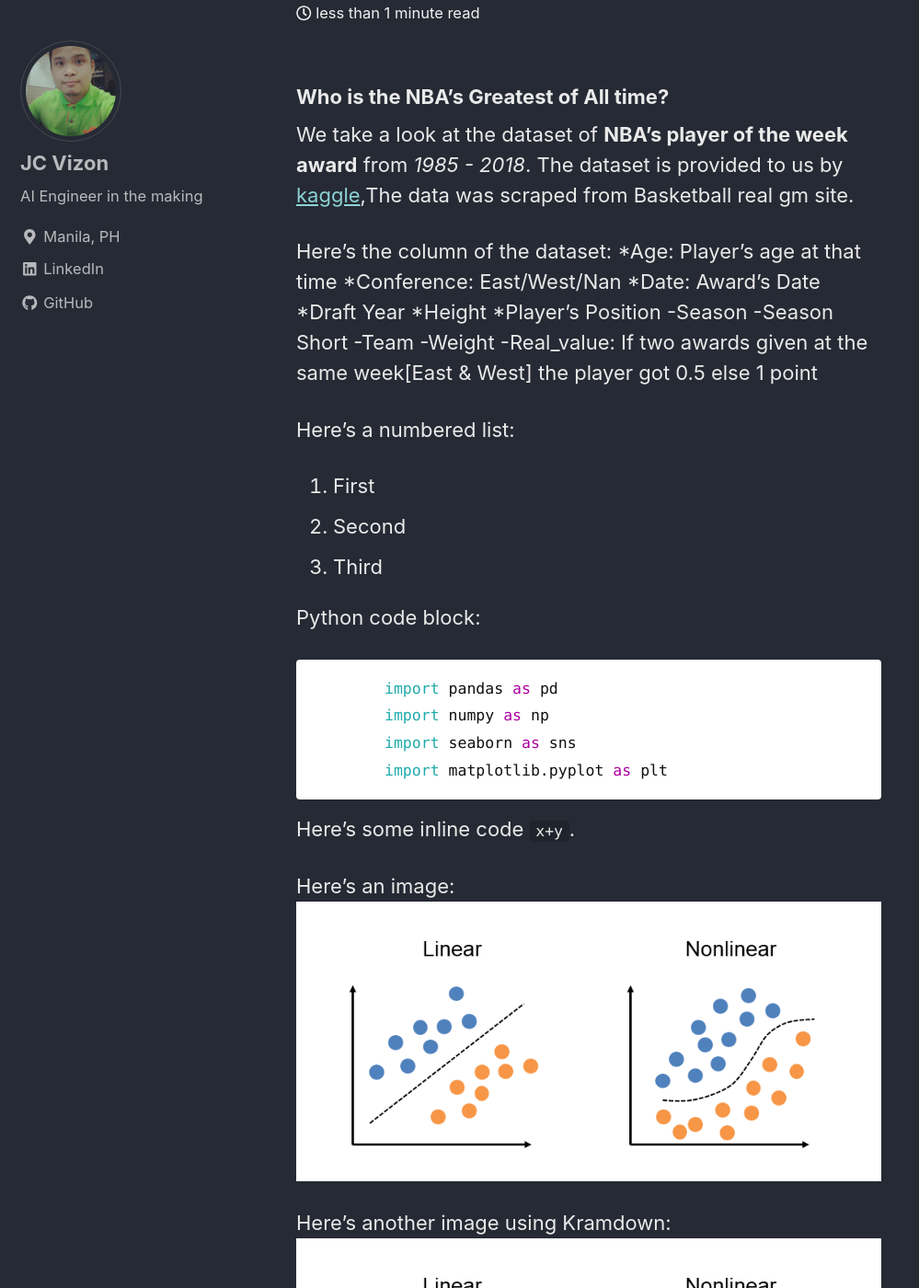
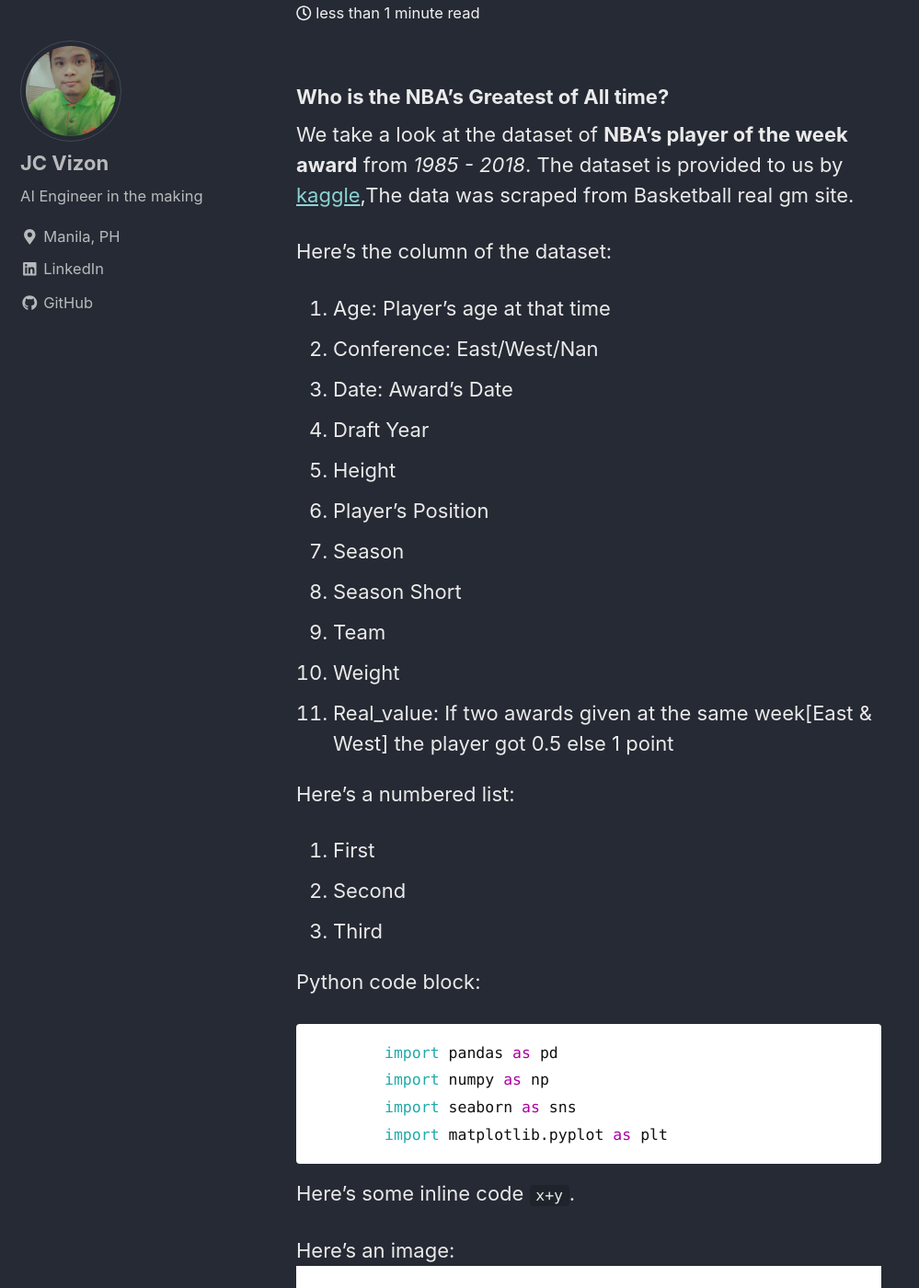
Before and after one commit to Jcvizon06/Data-Science-Portfolio, a Jekyll site: the page built from _posts/2018-01-28-eda-nba.md, in a window 1280 px wide and 1400 px high, scrolled down 1073 px. Shown: the whole window at 92% size, without its empty margins (0-999 px from the left). Built offline with Jekyll 4.4.1, drawn with Linux system fonts in a browser that asks for light colours; nearby versions of some CDN libraries; formulas are drawn with MathJax 3; some of the changed lines change nothing that is shown.

Commit message:
11/03/18

```diff
--- a/_posts/2018-01-28-eda-nba.md
+++ b/_posts/2018-01-28-eda-nba.md
@@ -14,17 +14,17 @@ The dataset is provided to us by [kaggle](kaggle.com),The data was scraped from
 
 
 Here's the column of the dataset:
-*Age: Player's age at that time
-*Conference: East/West/Nan
-*Date: Award's Date
-*Draft Year
-*Height
-*Player's Position
--Season
--Season Short
--Team
--Weight
--Real_value: If two awards given at the same week[East & West] the player got 0.5 else 1 point
+1. Age: Player's age at that time
+2. Conference: East/West/Nan
+3. Date: Award's Date
+4. Draft Year
+5. Height
+6. Player's Position
+7. Season
+8. Season Short
+9. Team
+10. Weight
+11. Real_value: If two awards given at the same week[East & West] the player got 0.5 else 1 point
 
 Here's a numbered list:
 1. First
```
